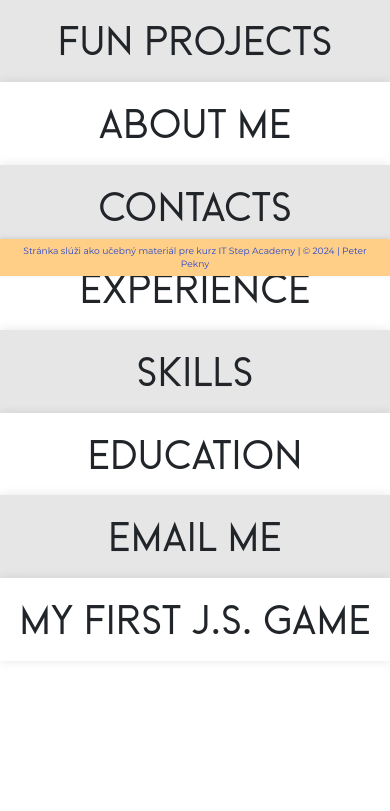
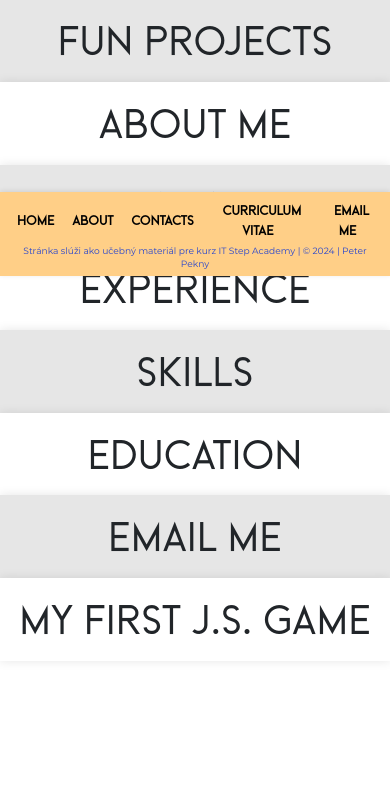
Before and after one commit to peterpekny/django_project, a Django app: page / in a window 390 px wide. Shown: the part 568-1379 px from the top of the page. Run offline with Django 5.2, Linux system fonts and the light colour scheme; data that the repository does not hold is empty; some libraries are stand-ins or nearby versions.

Commit message:
menu list css fix

```diff
--- a/peter_pekny_page/static/peter_pekny_page/styles/my_style.css
+++ b/peter_pekny_page/static/peter_pekny_page/styles/my_style.css
@@ -465,7 +465,7 @@ aheader {
         z-index: 1;
     }
 
-    ul {
+    .nav-right ul {
         position: fixed;
         top: 56px;
         right: -50%;
@@ -481,11 +481,11 @@ aheader {
         border-radius: 10px;
     }
 
-    ul li {
+    .nav-right ul li {
         margin: auto 0;
     }
 
-    ul li a {
+    .nav-right ul li a {
         font-size: 3vh;
 
     }
```
